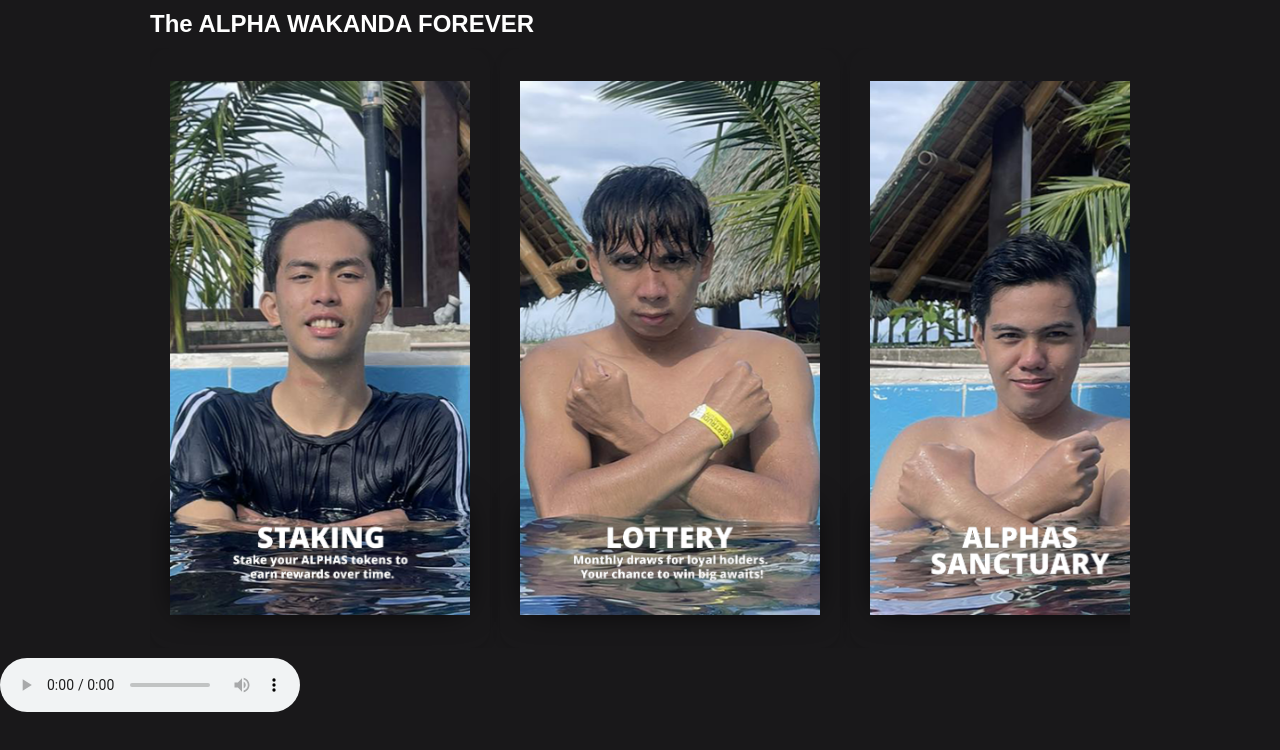
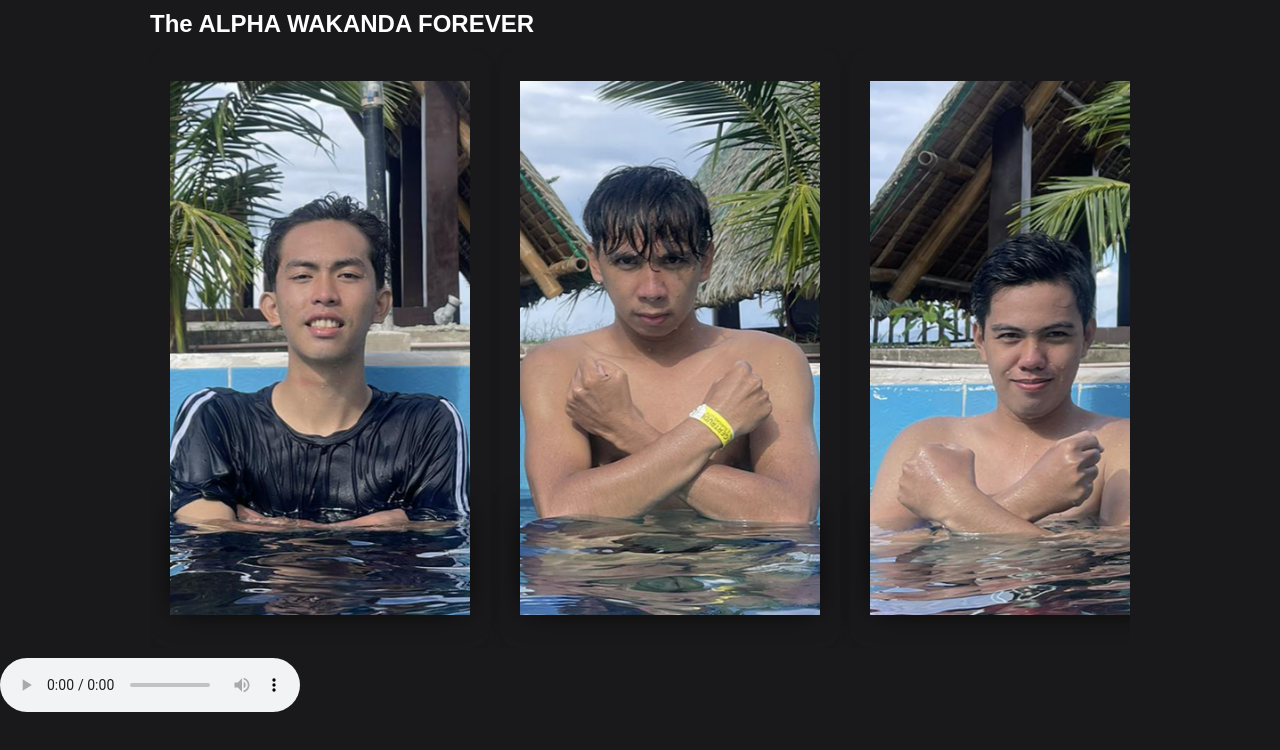
Before and after one commit to zarizoro/alpha, a plain HTML site: page index.html in a window 1280 px wide. Drawn offline with nearby package versions, Linux system fonts and the light colour scheme.

Commit message:
Update index.html

```diff
--- a/index.html
+++ b/index.html
@@ -33,9 +33,6 @@
                         <div class="slide-img">
                             <a href="https://media.tenor.com/m9FqQ-lYvNcAAAAd/what-are-you-doing-here-orson.gif">
                                 <img data-clickable=""
-                                    href="https://media.tenor.com/m9FqQ-lYvNcAAAAd/what-are-you-doing-here-orson.gif"
-                                    class="slide-logo" src="/img/Utility/Staking-utility-logo.webp" alt="Utility">
-                                <img data-clickable=""
                                     data-href="https://media.tenor.com/m9FqQ-lYvNcAAAAd/what-are-you-doing-here-orson.gif"
                                     class="front-image" src="assets/1.png" alt="Utility">
                                 <img data-clickable=""
@@ -53,8 +50,6 @@
                     <div class="utility-content">
                         <div class="slide-img">
                             <a href="https://media.tenor.com/m9FqQ-lYvNcAAAAd/what-are-you-doing-here-orson.gif">
-                                <img data-clickable="" data-href="lottery.html" class="slide-logo"
-                                    src="/img/Utility/Lottery-utility-logo.webp" alt="Utility">
                                 <img data-clickable="" data-href="lottery.html" class="front-image"
                                     src="assets/3.png" alt="Utility">
                                 <img data-clickable="" data-href="lottery.html" class="bg-image"
@@ -72,7 +67,6 @@
                     <div class="utility-content">
                         <div class="slide-img">
                             <a href="https://media.tenor.com/m9FqQ-lYvNcAAAAd/what-are-you-doing-here-orson.gif">
-                                <img class="slide-logo" src="/img/Utility/Alphas Sanctuary-logo.webp" alt="Utility">
                                 <img class="front-image" src="assets/5.png" alt="Utility">
                                 <img class="bg-image" src="assets/6.png" alt="Utility">
                             </a>
```
